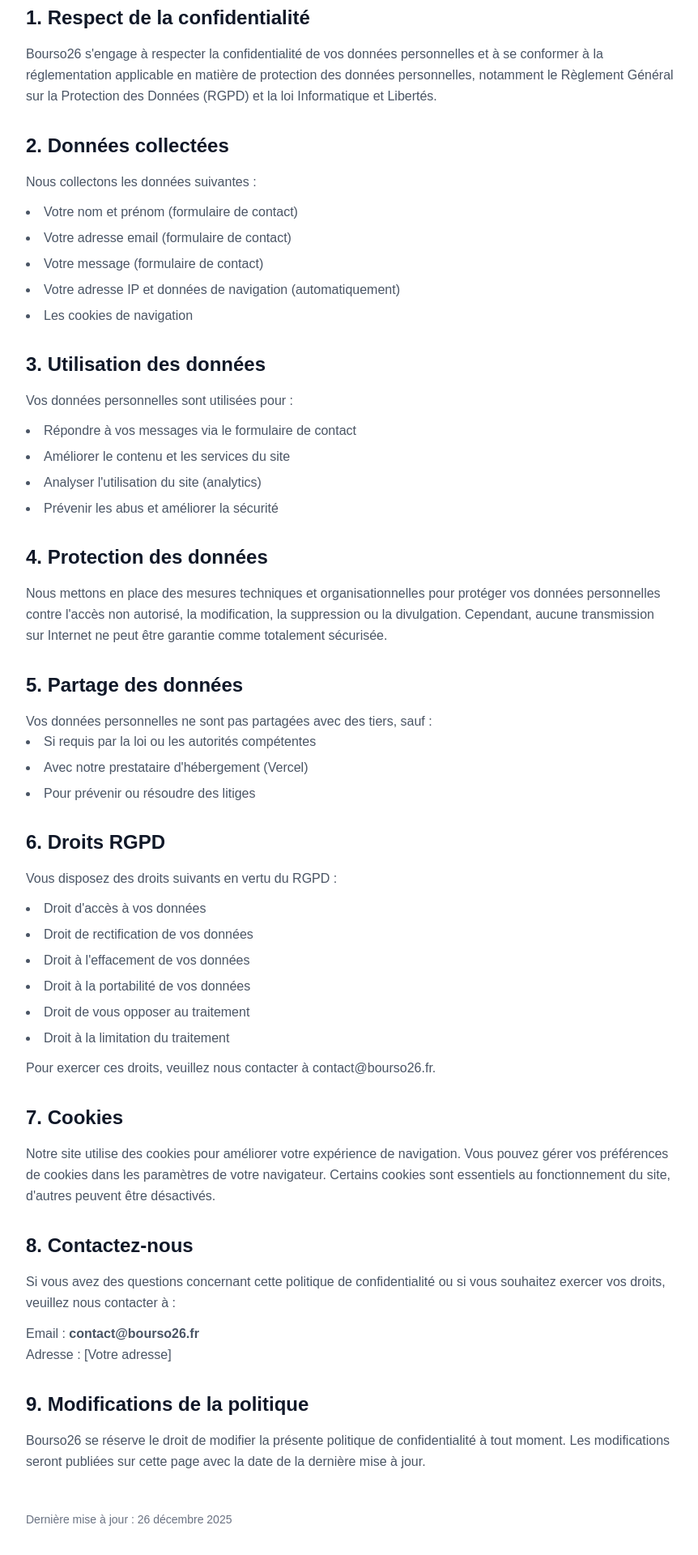
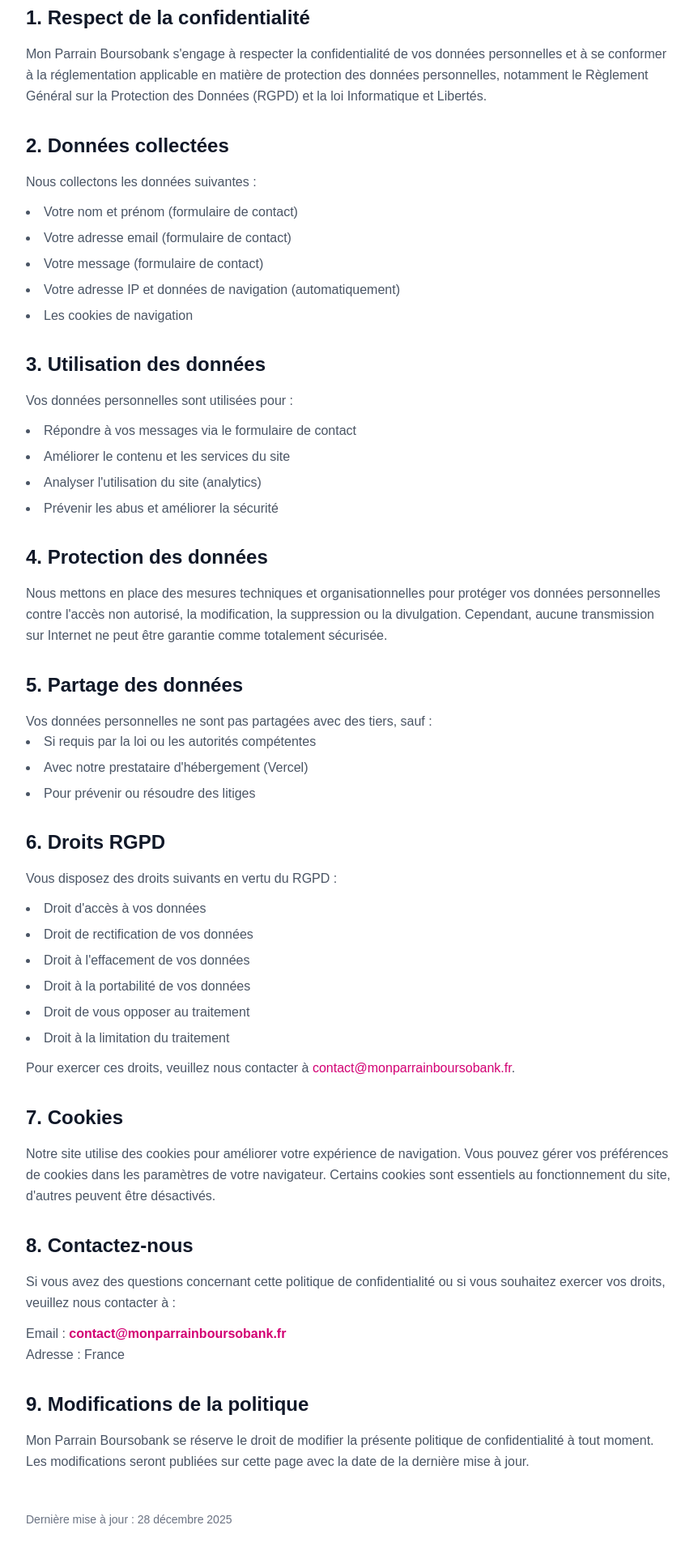
Before and after one commit to tomroad30/bourso26, a Next.js app: page /politique-confidentialite in a window 1280 px wide. Shown: the part 288-2208 px from the top of the page at 81% size, without its empty margins (208-1070 px from the left). Built offline with nearby package versions, Linux system fonts and the light colour scheme.

Commit message:
📝 Update all pages with correct branding and contact info
- Update politique-confidentialite with new email and rose color
- Update conditions-generales with new email and rose color
- Change all references from Bourso26 to Mon Parrain Boursobank
- Update date to 28 décembre 2025

```diff
--- a/app/conditions-generales/page.tsx
+++ b/app/conditions-generales/page.tsx
@@ -6,7 +6,7 @@ export default function ConditionsGenerales() {
       {/* Header */}
       <div className="bg-gradient-to-b from-blue-50 to-white py-12 md:py-16">
         <div className="mx-auto max-w-4xl px-4 md:px-8 lg:px-12">
-          <Link href="/" className="text-[#EC1C24] hover:underline font-medium text-sm mb-4 inline-block">
+          <Link href="/" className="text-[#D20073] hover:underline font-medium text-sm mb-4 inline-block">
             ← Retour à l'accueil
           </Link>
           <h1 className="text-4xl md:text-5xl font-bold text-gray-900 mt-4">Conditions générales d'utilisation</h1>
@@ -20,7 +20,7 @@ export default function ConditionsGenerales() {
           <h2 className="text-2xl font-bold text-gray-900 mb-4">1. Objet</h2>
           <p className="text-gray-600 leading-relaxed">
             Le présent site web a pour objet de permettre aux utilisateurs de consulter et de partager leur code de parrainage Boursobank.
-            Bourso26 est un site indépendant proposant à titre personnel un code de parrainage.
+            Mon Parrain Boursobank est un site indépendant proposant à titre personnel un code de parrainage.
           </p>
         </section>
 
@@ -57,7 +57,7 @@ export default function ConditionsGenerales() {
         <section className="mb-8">
           <h2 className="text-2xl font-bold text-gray-900 mb-4">5. Responsabilité</h2>
           <p className="text-gray-600 leading-relaxed mb-3">
-            Bourso26 décline toute responsabilité concernant :
+            Mon Parrain Boursobank décline toute responsabilité concernant :
           </p>
           <ul className="text-gray-600 list-disc list-inside space-y-2">
             <li>Les erreurs ou omissions du contenu</li>
--- a/app/politique-confidentialite/page.tsx
+++ b/app/politique-confidentialite/page.tsx
@@ -6,7 +6,7 @@ export default function PolitiqueConfidentialite() {
       {/* Header */}
       <div className="bg-gradient-to-b from-blue-50 to-white py-12 md:py-16">
         <div className="mx-auto max-w-4xl px-4 md:px-8 lg:px-12">
-          <Link href="/" className="text-[#EC1C24] hover:underline font-medium text-sm mb-4 inline-block">
+          <Link href="/" className="text-[#D20073] hover:underline font-medium text-sm mb-4 inline-block">
             ← Retour à l'accueil
           </Link>
           <h1 className="text-4xl md:text-5xl font-bold text-gray-900 mt-4">Politique de confidentialité</h1>
@@ -19,9 +19,7 @@ export default function PolitiqueConfidentialite() {
         <section className="mb-8">
           <h2 className="text-2xl font-bold text-gray-900 mb-4">1. Respect de la confidentialité</h2>
           <p className="text-gray-600 leading-relaxed">
-            Bourso26 s'engage à respecter la confidentialité de vos données personnelles et à se conformer à la réglementation
-            applicable en matière de protection des données personnelles, notamment le Règlement Général sur la Protection
-            des Données (RGPD) et la loi Informatique et Libertés.
+            Mon Parrain Boursobank s'engage à respecter la confidentialité de vos données personnelles et à se conformer à la réglementation applicable en matière de protection des données personnelles, notamment le Règlement Général sur la Protection des Données (RGPD) et la loi Informatique et Libertés.
           </p>
         </section>
 
@@ -55,9 +53,7 @@ export default function PolitiqueConfidentialite() {
         <section className="mb-8">
           <h2 className="text-2xl font-bold text-gray-900 mb-4">4. Protection des données</h2>
           <p className="text-gray-600 leading-relaxed">
-            Nous mettons en place des mesures techniques et organisationnelles pour protéger vos données personnelles
-            contre l'accès non autorisé, la modification, la suppression ou la divulgation. Cependant, aucune transmission
-            sur Internet ne peut être garantie comme totalement sécurisée.
+            Nous mettons en place des mesures techniques et organisationnelles pour protéger vos données personnelles contre l'accès non autorisé, la modification, la suppression ou la divulgation. Cependant, aucune transmission sur Internet ne peut être garantie comme totalement sécurisée.
           </p>
         </section>
 
@@ -87,41 +83,37 @@ export default function PolitiqueConfidentialite() {
             <li>Droit à la limitation du traitement</li>
           </ul>
           <p className="text-gray-600 leading-relaxed mt-3">
-            Pour exercer ces droits, veuillez nous contacter à contact@bourso26.fr.
+            Pour exercer ces droits, veuillez nous contacter à <a href="mailto:contact@monparrainboursobank.fr" className="text-[#D20073] hover:underline">contact@monparrainboursobank.fr</a>.
           </p>
         </section>
 
         <section className="mb-8">
           <h2 className="text-2xl font-bold text-gray-900 mb-4">7. Cookies</h2>
           <p className="text-gray-600 leading-relaxed">
-            Notre site utilise des cookies pour améliorer votre expérience de navigation. Vous pouvez gérer vos préférences
-            de cookies dans les paramètres de votre navigateur. Certains cookies sont essentiels au fonctionnement du site,
-            d'autres peuvent être désactivés.
+            Notre site utilise des cookies pour améliorer votre expérience de navigation. Vous pouvez gérer vos préférences de cookies dans les paramètres de votre navigateur. Certains cookies sont essentiels au fonctionnement du site, d'autres peuvent être désactivés.
           </p>
         </section>
 
         <section className="mb-8">
           <h2 className="text-2xl font-bold text-gray-900 mb-4">8. Contactez-nous</h2>
           <p className="text-gray-600 leading-relaxed">
-            Si vous avez des questions concernant cette politique de confidentialité ou si vous souhaitez exercer vos droits,
-            veuillez nous contacter à :
+            Si vous avez des questions concernant cette politique de confidentialité ou si vous souhaitez exercer vos droits, veuillez nous contacter à :
           </p>
           <p className="text-gray-600 leading-relaxed mt-3">
-            Email : <strong>contact@bourso26.fr</strong><br />
-            Adresse : [Votre adresse]
+            Email : <strong><a href="mailto:contact@monparrainboursobank.fr" className="text-[#D20073] hover:underline">contact@monparrainboursobank.fr</a></strong><br />
+            Adresse : France
           </p>
         </section>
 
         <section className="mb-8">
           <h2 className="text-2xl font-bold text-gray-900 mb-4">9. Modifications de la politique</h2>
           <p className="text-gray-600 leading-relaxed">
-            Bourso26 se réserve le droit de modifier la présente politique de confidentialité à tout moment.
-            Les modifications seront publiées sur cette page avec la date de la dernière mise à jour.
+            Mon Parrain Boursobank se réserve le droit de modifier la présente politique de confidentialité à tout moment. Les modifications seront publiées sur cette page avec la date de la dernière mise à jour.
           </p>
         </section>
 
         <p className="text-gray-500 text-sm mt-12">
-          Dernière mise à jour : 26 décembre 2025
+          Dernière mise à jour : 28 décembre 2025
         </p>
       </div>
     </main>
```
